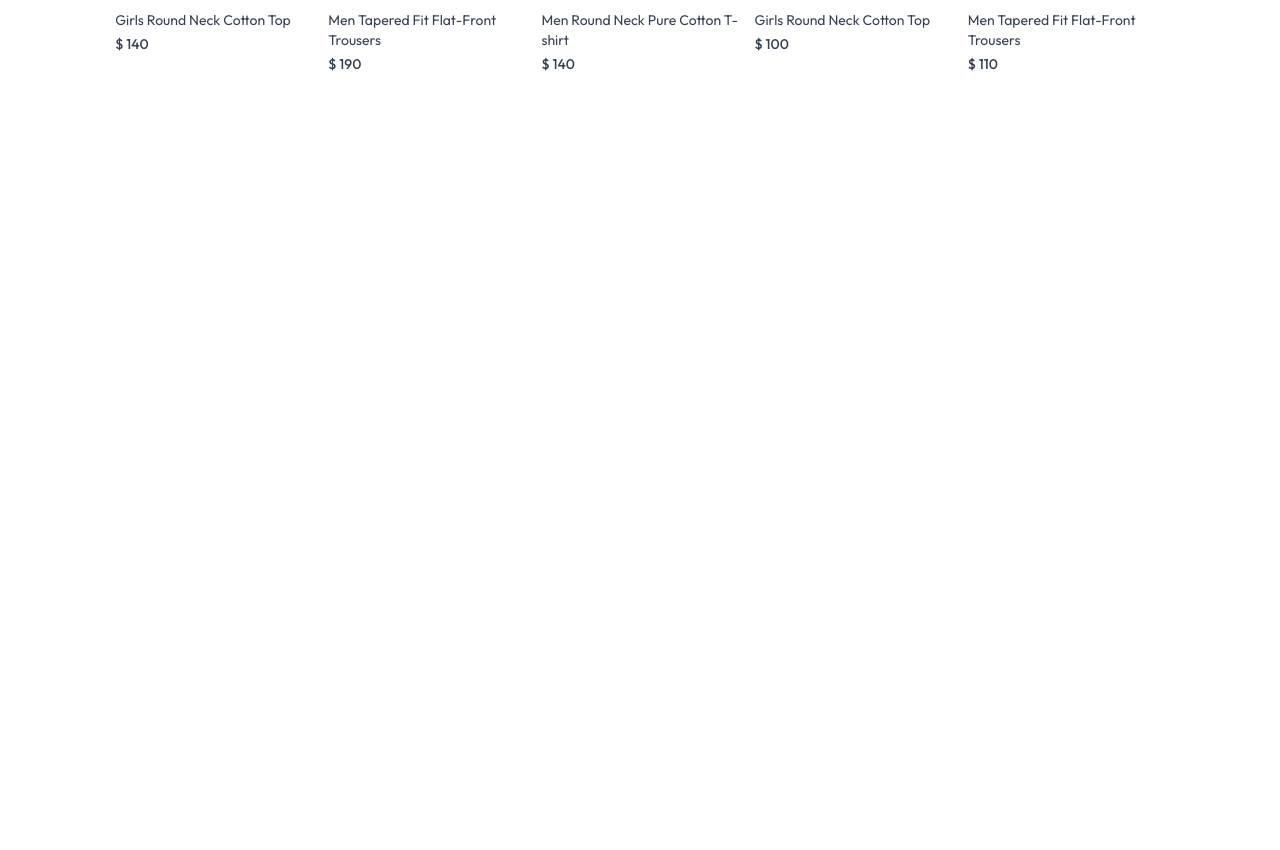
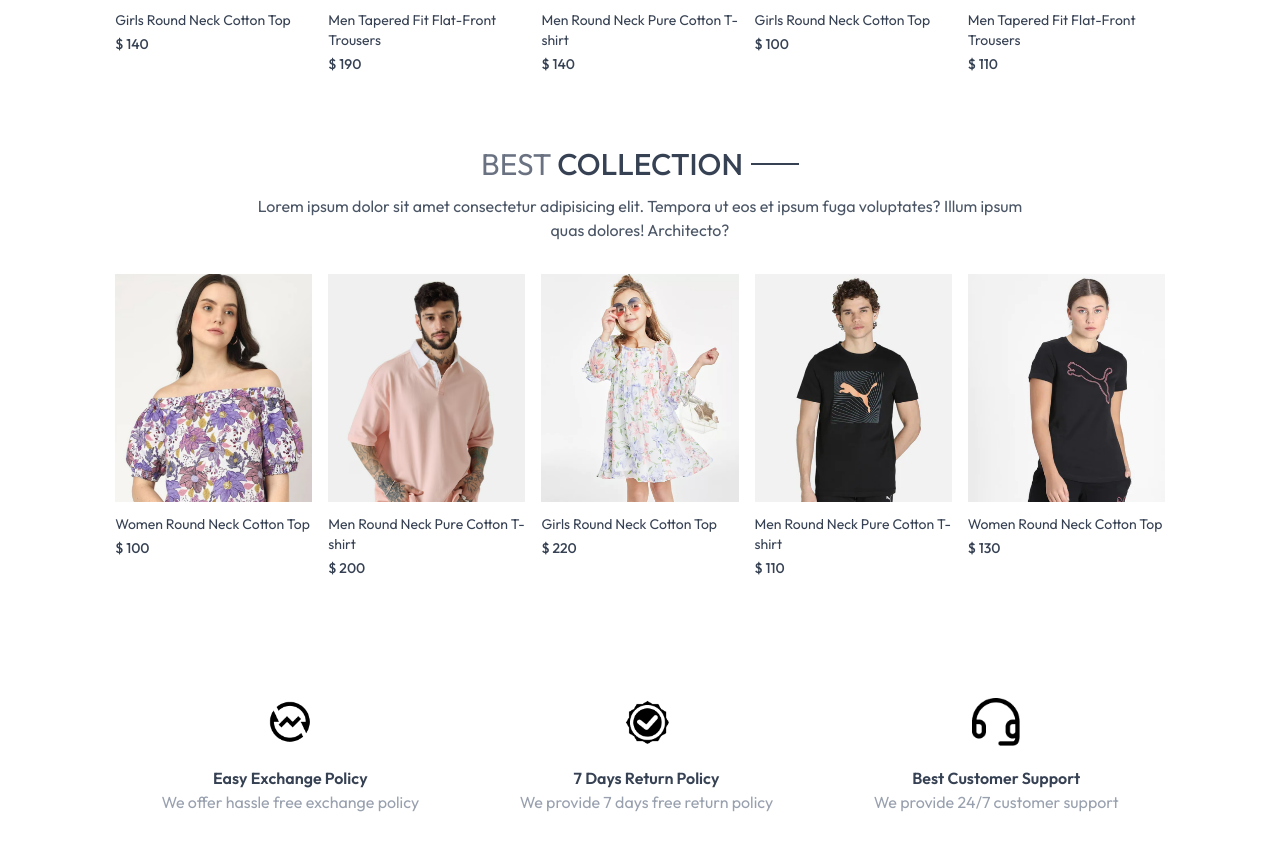
Before and after one commit to mehedi-vai-coder/E-commerce-website, a React (Vite) app: page / in a window 1280 px wide. Shown: the part 1259-2109 px from the top of the page. Before the commit the page ends 1373 px from the top, so only its background shows below. Built offline with nearby package versions, Linux system fonts and the light colour scheme.

Commit message:
Made Best collection and Our policys page

```diff
--- /dev/null
+++ b/src/Components/BestSeller.jsx
@@ -0,0 +1,35 @@
+import React, { useContext, useEffect, useState } from 'react';
+import { ShopContext } from '../Context/ShopContext';
+import Title from './Title';
+import ProductItem from './ProductItem';
+
+const BestSeller = () => {
+    const { products } = useContext(ShopContext);
+    const [bestSeller, setBestSeller] = useState([]);
+    console.log(products)
+
+    useEffect(() => {
+        const bestProduct = products.filter((item) => (item.bestseller));
+        setBestSeller(bestProduct.slice(0, 5));
+    }, [])
+    return (
+        <div className='my-10'>
+            <div className='text-center py-8 text-3xl'>
+                <Title text1={"BEST"} text2={"COLLECTION"}></Title>
+                <p className='w-3/4 m-auto text-xs sm:text-sm md:text-base text-gray-600'>
+                    Lorem ipsum dolor sit amet consectetur adipisicing elit. Tempora ut eos et ipsum fuga voluptates? Illum ipsum quas dolores! Architecto?
+                </p>
+            </div>
+
+            {/* Showing Producst */}
+            <div className='grid grid-cols-2 sm:grid-cols-3 md:grid-cols-5 lg:grid-cols-5 gap-4 gap-y-6'>
+                {bestSeller.map((item, index) => (
+                    <ProductItem key={index} id={item._id} image={item.image} name={item.name} price={item.price}></ProductItem>
+                ))}
+            </div>
+
+        </div>
+    );
+};
+
+export default BestSeller;
--- /dev/null
+++ b/src/Components/OurPolicy.jsx
@@ -0,0 +1,27 @@
+import React from 'react';
+import { assets } from '../assets/assets';
+
+const OurPolicy = () => {
+    return (
+        <div className='flex flex-col sm:flex-row justify-around gap-12 sm:gap-2 text-center py-20 text-xs sm:text-sm md:text-base text-gray-700'>
+            <div>
+                <img src={assets.exchange_icon} className='w-12 m-auto mb-5' alt="" />
+                <p className='font-semibold'>Easy Exchange Policy</p>
+                <p className='text-gray-400'>We offer hassle free exchange policy</p>
+            </div>
+            <div>
+                <img src={assets.quality_icon} className='w-12 m-auto mb-5' alt="" />
+                <p className='font-semibold'>7 Days Return Policy</p>
+                <p className='text-gray-400'>We provide 7 days free return policy</p>
+            </div>
+            <div>
+                <img src={assets.support_img} className='w-12 m-auto mb-5' alt="" />
+                <p className='font-semibold'>Best Customer Support</p>
+                <p className='text-gray-400'>We provide 24/7 customer support</p>
+
+            </div>
+        </div>
+    )
+};
+
+export default OurPolicy;
--- a/src/Pages/Home.jsx
+++ b/src/Pages/Home.jsx
@@ -1,12 +1,16 @@
 import React from 'react';
 import Hero from '../Components/Hero';
 import LatestCollection from '../Components/LatestCollection';
+import BestSeller from '../Components/BestSeller';
+import OurPolicy from '../Components/OurPolicy';
 
 const Home = () => {
     return (
         <div>
             <Hero></Hero>
             <LatestCollection></LatestCollection>
+            <BestSeller></BestSeller>
+            <OurPolicy></OurPolicy>
         </div>
     );
 };
--- a/src/index.css
+++ b/src/index.css
@@ -13,3 +13,9 @@ a.active hr {
   font-weight: 400;
   font-style: normal;
 }
+@media (max-width: 640px) {
+  a.active {
+    background-color: black;
+    color: white;
+  }
+}
```
